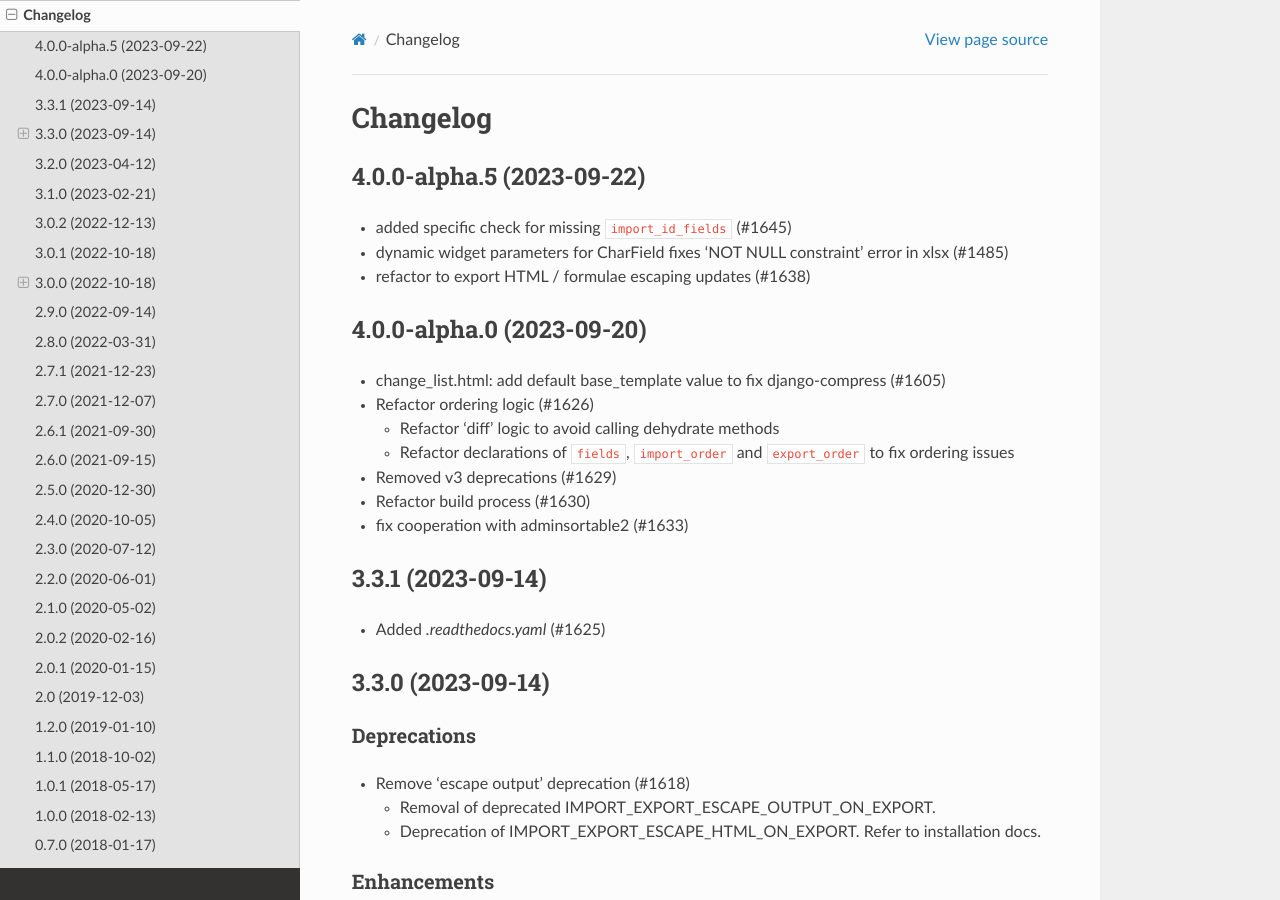
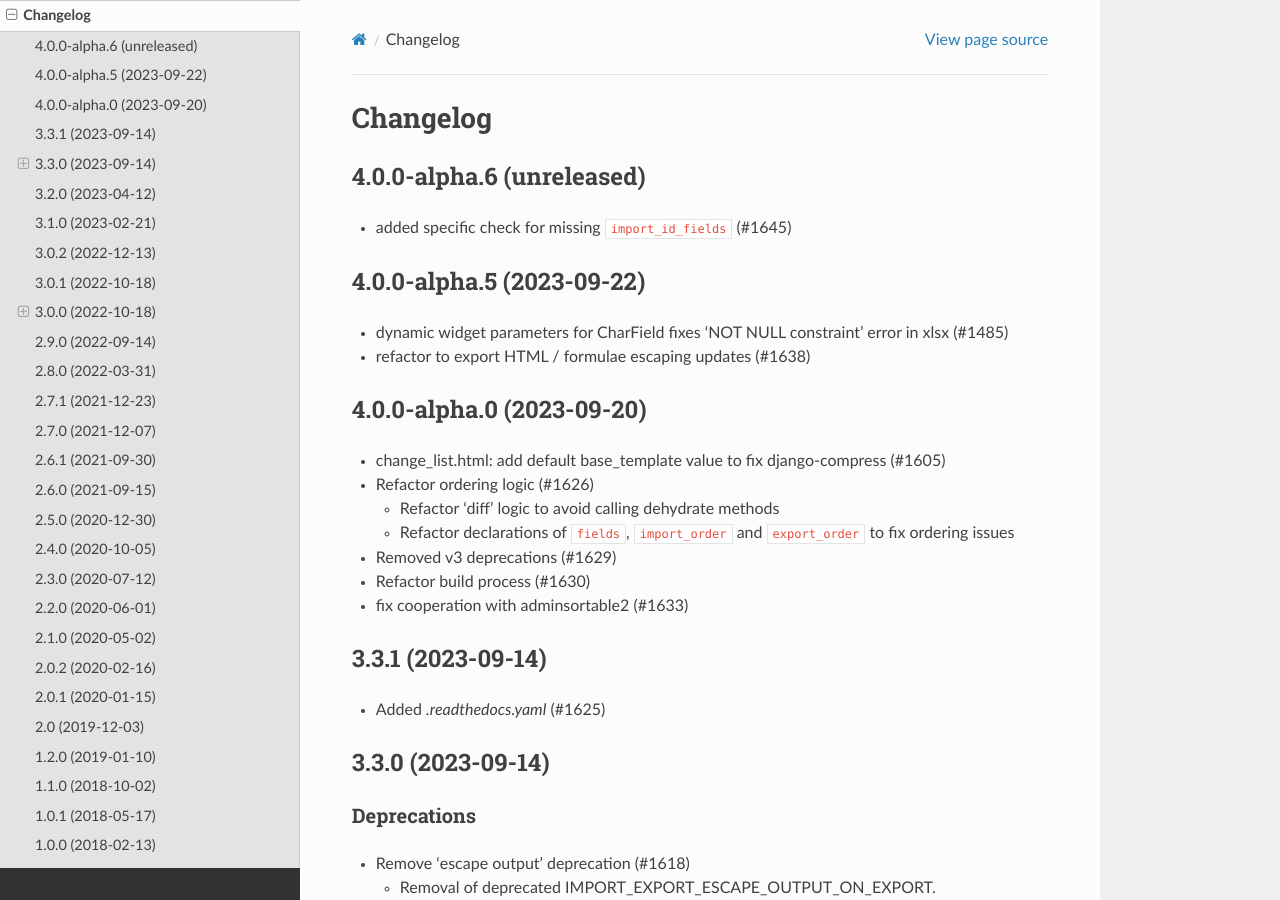
Before and after one commit to django-import-export/django-import-export, a Sphinx documentation site: the page built from docs/changelog.rst, in a window 1280 px wide and 900 px high. Built offline with Sphinx 7.4.7 and the Read the Docs theme 2.0.0, drawn with Linux system fonts in a browser that asks for light colours; pages that are not in the unit, such as notebooks, are missing from menus; the version number could not be read and is left out.

Commit message:
updated changelog

```diff
--- a/docs/changelog.rst
+++ b/docs/changelog.rst
@@ -1,10 +1,14 @@
 Changelog
 =========
+
+4.0.0-alpha.6 (unreleased)
+--------------------------
+
+- added specific check for missing ``import_id_fields`` (#1645)
 
 4.0.0-alpha.5 (2023-09-22)
 --------------------------
 
-- added specific check for missing ``import_id_fields`` (#1645)
 - dynamic widget parameters for CharField fixes 'NOT NULL constraint' error in xlsx (#1485)
 - refactor to export HTML / formulae escaping updates (#1638)
 
```
